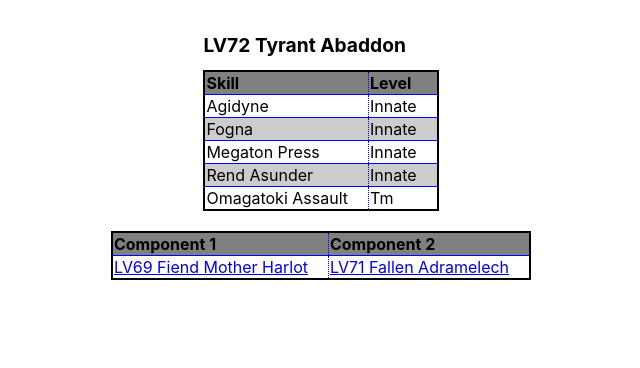
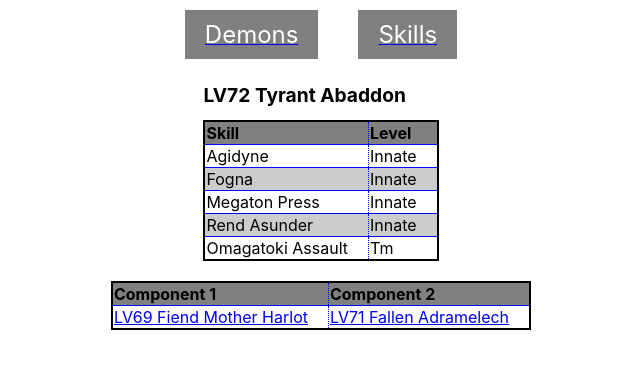
Before and after one commit to Achamoth/smt-calculator, a React (Create React App) app: page /abaddon in a window 1280 px wide. Shown: the top 368 px of the page, without its empty margins (319-959 px from the left). Built offline with nearby package versions, Linux system fonts and the light colour scheme.

Commit message:
NavBar on demon  page

```diff
--- a/src/DemonFusions.js
+++ b/src/DemonFusions.js
@@ -1,6 +1,7 @@
 import { useParams, Link } from "react-router-dom";
 import "./DemonFusions.css";
 import { getFusionCombinations } from "./utils/demon_fusion.js";
+import { NavBar } from "./NavBar.js";
 
 export function DemonFusions(props) {
   let name = useParams().demonName;
@@ -10,6 +11,8 @@ export function DemonFusions(props) {
   return (
     <div>
       <div className="centeredContainer">
+        <div display="block">
+          <NavBar />
           <div className="demonFusionContents">
             <div className="demon">
               <h1>{`LV${demon.level} ${demon.race} ${demon.name}`}</h1>
@@ -39,6 +42,7 @@ export function DemonFusions(props) {
                     })}
                 </tbody>
               </table>
+            </div>
           </div>
         </div>
       </div>
```
Also changed, not shown: src/utils/fusion_recipe.js (added). Lines whose indentation alone changed are shown as unchanged.
